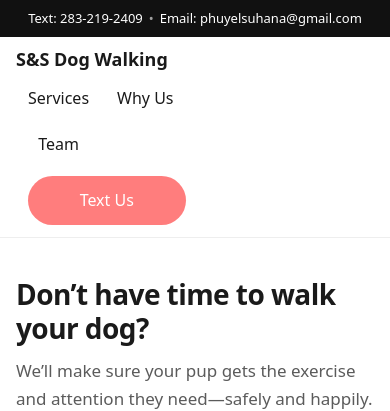
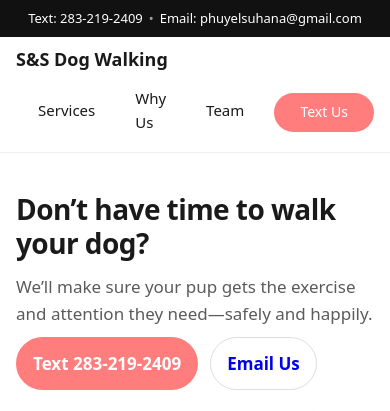
Before and after one commit to sudipdahal01-eng/S-SDogWalking, a plain HTML site: page index.html in a window 390 px wide. Shown: the top 411 px of the page. Drawn offline with Linux system fonts and the light colour scheme.

Commit message:
Update style.css

```diff
--- a/style.css
+++ b/style.css
@@ -150,7 +150,6 @@ section{scroll-margin-top:90px}
 }
 
 
-/* Fix mobile nav overlap: put CTA on its own row */
 @media (max-width: 600px){
   .site-header .container { flex-wrap: wrap; }
   .nav{ display:flex; flex-wrap:wrap; gap:12px; width:100%; }
@@ -159,7 +158,6 @@ section{scroll-margin-top:90px}
 }
 
 
-/* ===== Responsive header/layout by page width ===== */
 
 /* Tablet and down: stack logo and nav; keep links inline; CTA on its own full row */
 @media (max-width: 820px){
@@ -198,7 +196,6 @@ section{scroll-margin-top:90px}
 }
 
 
-/* ===== iPhone 15/16 width (~430px) fix ===== */
 @media (max-width: 460px){
   .site-header .container{
     display:grid;
@@ -223,3 +220,27 @@ section{scroll-margin-top:90px}
     margin-top: 4px;
   }
 }
+
+/* Keep nav inline with Text Us on smaller screens */
+@media (max-width: 600px) {
+  .site-header .container {
+    flex-wrap: nowrap;
+    flex-direction: row;
+    align-items: center;
+  }
+  .nav {
+    display: flex;
+    flex-wrap: nowrap;
+    gap: 8px;
+    align-items: center;
+  }
+  .nav a {
+    font-size: 15px;
+    padding: 6px 10px;
+  }
+  .nav .cta {
+    padding: 8px 12px;
+    font-size: 14px;
+    white-space: nowrap;
+  }
+}
```
